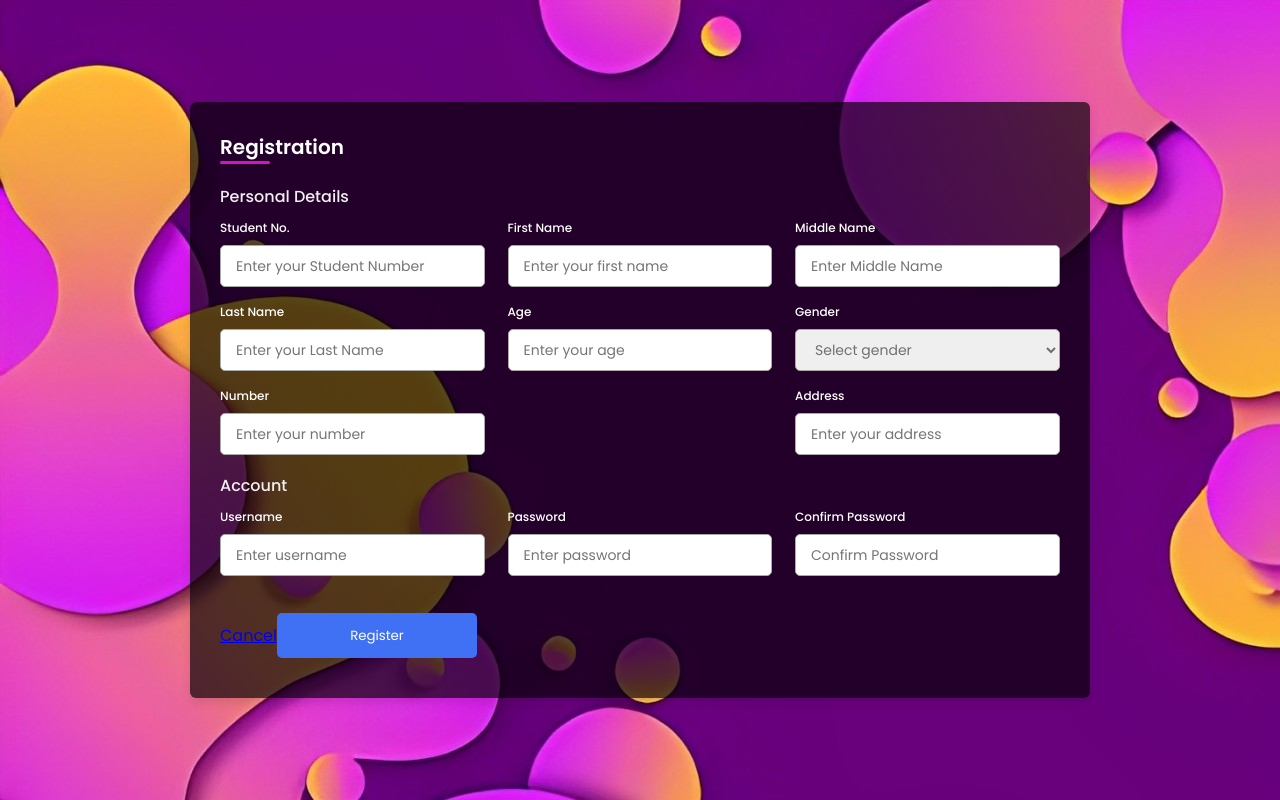
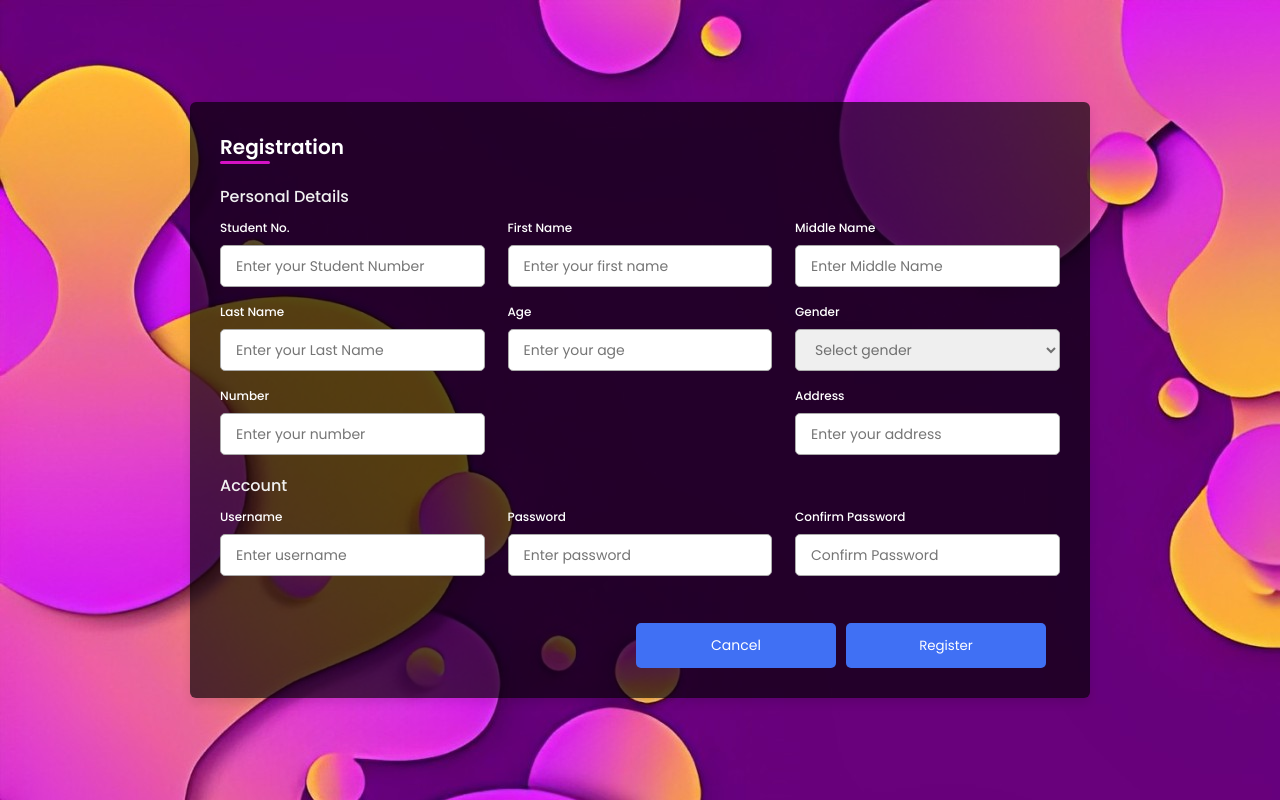
Before and after one commit to trishamitch/sysrch, a PHP site: the page made by with login user and admin/register.php in a window 1280 px wide. Run offline with PHP 8.4, Linux system fonts and the light colour scheme.

Commit message:
Update registration_style.css

```diff
--- a/with login user and admin/registration_style.css
+++ b/with login user and admin/registration_style.css
@@ -12,6 +12,8 @@ body{
     align-items: center;
     justify-content: center;
     background-image: url(ccs\ background5.jpg);
+    background-size: cover;
+    background-repeat: no-repeat;
 }
 .container{
     position: relative;
@@ -151,6 +153,44 @@ form .buttons button , .backBtn{
     margin-right: 14px;
 }
 
+.container form .buttons {
+    display: flex;
+    align-items: center;
+    justify-content: flex-end; /* Align buttons to the right */
+    margin-top: 10px;
+
+}
+
+.container form .registerBtn,
+.container form .cancelBtn {
+    padding: 0 20px; /* Adjust padding as needed */
+    border: none;
+    outline: none;
+    color: #fff;
+    border-radius: 5px;
+    background-color: #4070f4; /* Button background color */
+    transition: background-color 0.3s linear;
+    text-decoration: none;
+    cursor: pointer;
+    display: inline-flex;
+    align-items: center;
+    justify-content: center;
+    font-size: 14px;
+    font-weight: 400;
+    height: 45px;
+    max-width: 200px;
+    width: 100%;
+}
+
+.container form .cancelBtn {
+    margin-right: 10px; /* Adjust spacing between buttons */
+    background-color: #4070f4; /* Button background color */
+}
+
+.container form .registerBtn:hover,
+.container form .cancelBtn:hover {
+    background-color: #265df2; /* Button background color on hover */
+}
 @media (max-width: 750px) {
     .container form{
         overflow-y: scroll;
```
